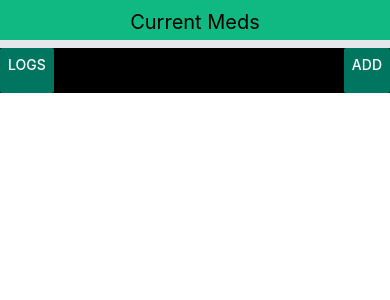
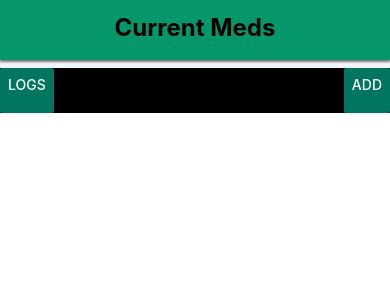
Before and after one commit to sthiessen98/med-tracker, a React Native app: screen / in a window 390 px wide. Shown: the top 300 px of the page. Built offline with nearby package versions, Linux system fonts and the light colour scheme.

Commit message:
Added shadow to header, and default themes for background and primary color

```diff
--- a/src/AddMed.tsx
+++ b/src/AddMed.tsx
@@ -1,4 +1,4 @@
-import { Button, Text, TextInput, View } from "react-native";
+import { Button, StyleSheet, Text, TextInput, View } from "react-native";
 import uuid from 'react-native-uuid';
 import { currMedInstance } from "./App";
 import AsyncStorage from '@react-native-async-storage/async-storage';
@@ -50,7 +50,7 @@ function AddMed({onBackPress, editableItem}: addMedProps){
     });
 
     return(
-        <View className='bg-slate-200 flex-col justify-between h-full w-full'>
+        <View className='bg-background flex-col justify-between h-full w-full' style={{elevation: 4}}>
             <ScreenHeader title={editableItem ? 'Edit Med' : 'Add Med'}/>
                 <Formik
                 initialValues={{
@@ -74,7 +74,7 @@ function AddMed({onBackPress, editableItem}: addMedProps){
                         }
                 }}>
                     {({ handleChange, handleSubmit, values, errors }) => (
-                    <View className='flex-col justify-between h-5/6 bg-slate-200'>
+                    <View className='flex-col justify-between h-3/4 bg-background'>
                         <View className='justify-start'>
                             <View className='flex-col'>
                                 <Text className='text-black text-sm pt-1 ml-1'>Drug Name:</Text>
@@ -117,8 +117,8 @@ function AddMed({onBackPress, editableItem}: addMedProps){
                             )}
                             </View>
                         </View>
-                        <View className='bg-slate-300 justify-end mx-3 shadow}'>
-                            <Button color={'#007560'} onPress={handleSubmit} title="Submit" />
+                        <View className='bg-background justify-end mx-9' style={styles.box}>
+                            <Button color={'#10b981'} onPress={handleSubmit} title="Submit" />
                         </View>
                      </View>
      )}
@@ -131,4 +131,15 @@ function AddMed({onBackPress, editableItem}: addMedProps){
     );
 }
 
+const styles = StyleSheet.create({
+    box: {
+        // ...
+        shadowColor: '#000000',
+        shadowOffset: { width: 0, height: 2 },
+        shadowOpacity: 0.5,
+        shadowRadius: 2,
+        elevation: 9,
+      },
+  });
+
 export default AddMed;
--- a/src/Components/ScreenHeader.tsx
+++ b/src/Components/ScreenHeader.tsx
@@ -1,4 +1,4 @@
-import { Appearance, Text, View } from "react-native";
+import { StyleSheet, Text, View } from "react-native";
 
 interface IScreenHeaderProps{
     title: string;
@@ -6,10 +6,21 @@ interface IScreenHeaderProps{
 
 function ScreenHeader({title}: IScreenHeaderProps){
     return(
-    <View className='flex-row justify-center bg-emerald-500 h-[40px] w-full mb-2'>
-        <Text className='align-center text-xl text-black p-2'>{title}</Text>
+    <View className='flex-row justify-center bg-primary h-[60px] w-full mb-2' style={styles.box}>
+        <Text className='align-center text-2xl font-bold text-black p-2 mt-1'>{title}</Text>
     </View>
     );
 }
 
+const styles = StyleSheet.create({
+    box: {
+        // ...
+        shadowColor: '#000000',
+        shadowOffset: { width: 0, height: 2 },
+        shadowOpacity: 0.5,
+        shadowRadius: 2,
+        elevation: 20,
+      },
+  });
+
 export default ScreenHeader;
--- a/src/ListMeds.tsx
+++ b/src/ListMeds.tsx
@@ -37,7 +37,7 @@ function ListMeds({ onAddPress, onLogPress, onEditPress}: medListProps) {
     },[]);
 
     return(
-        <View className='bg-gray-200 h-full w-full flex-col justify-start align-stretch'>
+        <View className='bg-background h-full w-full flex-col justify-start align-stretch'>
             <View>
                 <ScreenHeader title={'Current Meds'}/>
             </View>
--- a/src/MedListItem.tsx
+++ b/src/MedListItem.tsx
@@ -1,5 +1,5 @@
 import React from "react";
-import { Alert, Text, TouchableOpacity, View } from "react-native";
+import { Alert, StyleSheet, Text, TouchableOpacity, View } from "react-native";
 import { currMedInstance, medLogInstance } from "./App";
 import AsyncStorage from '@react-native-async-storage/async-storage';
 import uuid from 'react-native-uuid';
@@ -58,7 +58,7 @@ function MedListItem({med, logs, refetch, onEditPress}: MedListItemProps){
 
     //Dynamic Tailwind Styling
     const medListStyle = `flex-row justify-center align-center
-        ${takenRecently ? 'bg-red-600' : 'bg-emerald-600'}
+        ${takenRecently ? 'bg-red-600' : 'bg-primary'}
         h-[50px] p-2.5 mx-1 mt-2 border rounded-md`;
 
     return(
@@ -82,7 +82,7 @@ function MedListItem({med, logs, refetch, onEditPress}: MedListItemProps){
                 onEditPress(med);
             }}>
                 <View className="justify-center bg-orange-600 h-[50px] p-2.5 mx-1 mt-2 border rounded-md">
-                    <Text className="text-white text-sm text-center">Edit </Text>
+                    <Text className="text-white text-sm text-center shadow">Edit </Text>
                 </View>
             </TouchableOpacity>
             <TouchableOpacity className='basis-1/5' onPress={()=> {
@@ -97,4 +97,5 @@ function MedListItem({med, logs, refetch, onEditPress}: MedListItemProps){
 
 }
 
+
 export default MedListItem;
--- a/src/MedLogItem.tsx
+++ b/src/MedLogItem.tsx
@@ -46,7 +46,7 @@ function MedListItem({item, onPress, refetch}: MedLogItemProps){
 
     return(
     <View style={{flexDirection: 'row'}}>
-         <View className='bg-emerald-600 flex-row justify-center align-center basis-4/5 border rounded p-2 mx-1 mt-2 h-[55px]'>
+         <View className='bg-primary flex-row justify-center align-center basis-4/5 border rounded p-2 mx-1 mt-2 h-[55px]'>
             <TouchableOpacity className='flex-row h-[50px] justify-center align-center p-2' onPress={()=> onPress(item)}>
             <Text className='text-white text-xl'>{item.name} </Text>
                 <Text className='text-white text-sm pt-1'>| {item.dose}mg |</Text>
--- a/tailwind.config.js
+++ b/tailwind.config.js
@@ -3,7 +3,12 @@ module.exports = {
   content: [  "./src/*.{js,jsx,ts,tsx}",
               "./src/Components/*.{js,jsx,ts,tsx}"],
   theme: {
-    extend: {},
+    extend: {
+      colors:{
+        primary: '#059669',
+        background: '#f1f5f9'
+      }
+    },
   },
   plugins: [],
 }
```
